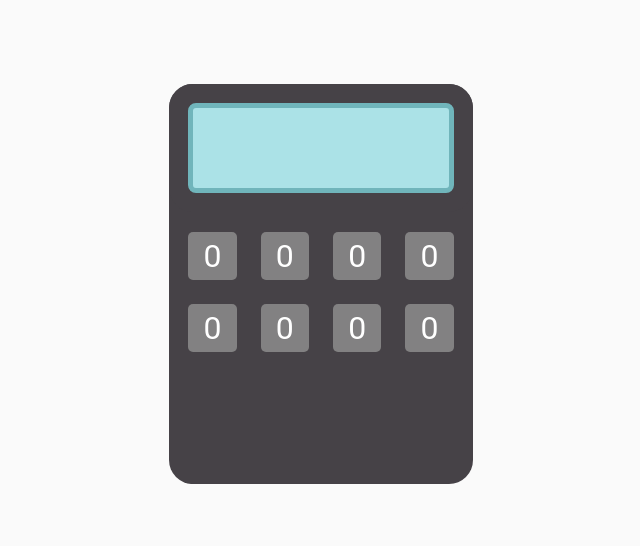
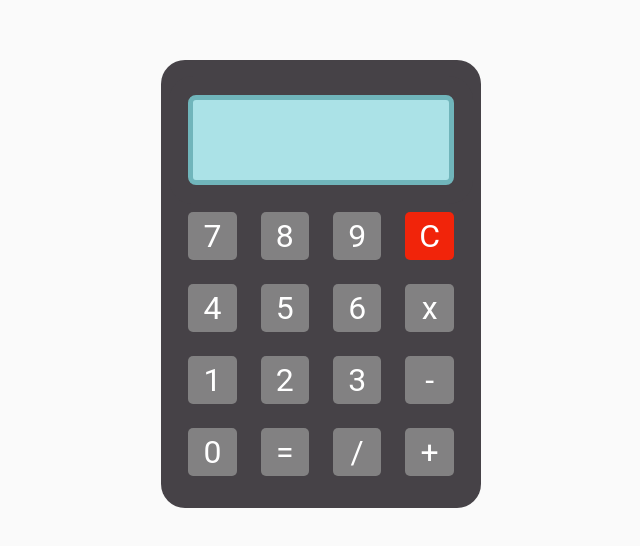
Before and after one commit to BrunoOliveira16/calculadora-react, a React (Create React App) app: page / in a window 1280 px wide. Shown: the part 116-662 px from the top of the page, without its empty margins (319-959 px from the left). Built offline with nearby package versions, Linux system fonts and the light colour scheme.

Commit message:
Concluido estilização da calculadora

```diff
--- a/src/App.js
+++ b/src/App.js
@@ -8,14 +8,22 @@
       <Content>
         <Input />
         <ContentButtons>
-          <Button />
-          <Button />
-          <Button />
-          <Button />
-          <Button />
-          <Button />
-          <Button />
-          <Button />
+          <Button label="7"/>
+          <Button label="8"/>
+          <Button label="9"/>
+          <Button label="C"/>
+          <Button label="4"/>
+          <Button label="5"/>
+          <Button label="6"/>
+          <Button label="x"/>
+          <Button label="1"/>
+          <Button label="2"/>
+          <Button label="3"/>
+          <Button label="-"/>
+          <Button label="0"/>
+          <Button label="="/>
+          <Button label="/"/>
+          <Button label="+"/>
         </ContentButtons>
       </Content>
     </Container>
--- a/src/components/Button/index.js
+++ b/src/components/Button/index.js
@@ -1,9 +1,9 @@
 import { ButtonContainer } from './styles'
 
-const Button = () => {
+const Button = ({label, onClick}) => {
     return (
-      <ButtonContainer>
-        0
+      <ButtonContainer onClick={onClick}>
+        {label}
       </ButtonContainer>
     );
   }
--- a/src/components/Button/styles.js
+++ b/src/components/Button/styles.js
@@ -5,6 +5,8 @@
     height: 100%;
     padding: 5px;
 
+    display: flex;
+    justify-content: center;
     background-color: #828182;
     border: none;
     border-radius: 5px;
@@ -12,4 +14,8 @@
     font-size: 2rem;
     font-family: 'Roboto';
     color: #FFFFFF;
+
+    &:nth-child(4) {
+        background-color: #f1240a;
+    }
 `
--- a/src/styles.js
+++ b/src/styles.js
@@ -12,14 +12,15 @@
 
 export const Content = styled.div `
     width: 19rem;
-    height: 25rem;
+    height: auto;
+    padding: 1rem .5rem;
 
     background-color: #464247;
     border-radius: 1.5rem;
 `
 
 export const ContentButtons = styled.div `
-    padding: 1.2rem;
+    padding: .5rem 1.2rem 1rem;
 
     display: grid;
     grid-template-columns: repeat(4, 1fr);
```
